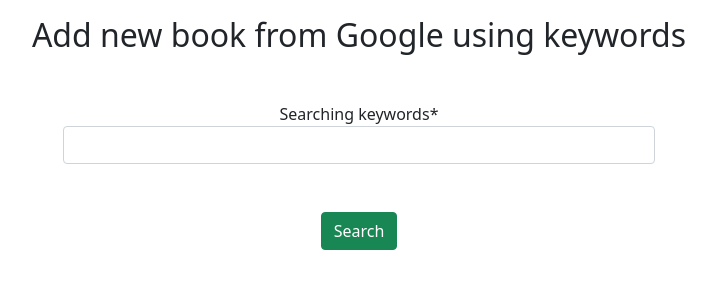
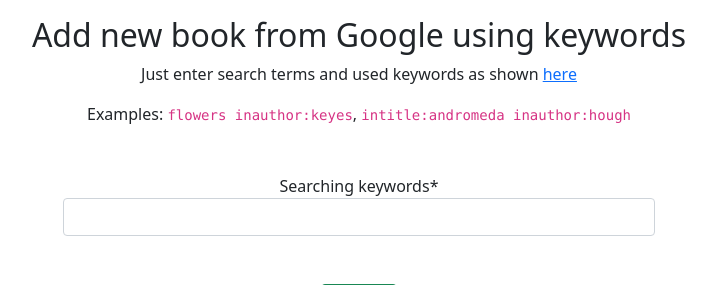
Before and after one commit to rafalstepien/the-most-awesome-library-on-heroku, a Django app: page /add_book_by_keywords/ in a window 1280 px wide. Shown: the part 56-341 px from the top of the page, without its empty margins (281-997 px from the left). Run offline with Django 3.2, Linux system fonts and the light colour scheme; some libraries are stand-ins or nearby versions.

Commit message:
Add hyperlinks instead of displaying urls

```diff
--- a/forms/templates/forms/add_book_by_keywords.html
+++ b/forms/templates/forms/add_book_by_keywords.html
@@ -1,8 +1,10 @@
 {% extends "the_most_awesome_library/base.html" %}
 {% load crispy_forms_tags %}
 {% block content %}]
-    <div class="mt-5">
-        <h2 class="text-center"> Add new book from Google using keywords </h2>
+    <div class="mt-5 text-center">
+        <h2> Add new book from Google using keywords </h2>
+        <p>Just enter search terms and used keywords as shown <a href="https://developers.google.com/books/docs/v1/using#WorkingVolumes">here</a></p>
+        <p>Examples: <code>flowers inauthor:keyes</code>, <code>intitle:andromeda inauthor:hough</code></p>
     </div>
 
     <div class="container px-4 text-center w-50 mt-5">
@@ -36,7 +38,7 @@
                             <td>{{ book.publication_date }}</td>
                             <td>{{ book.isbn_number }}</td>
                             <td>{{ book.pages_number }}</td>
-                            <td>{{ book.cover_link }}</td>
+                            <td><a href="{{ book.cover_link }}"> LINK </a></td>
                             <td>{{ book.language }}</td>
                         </tr>
                         {% endfor %}
```
